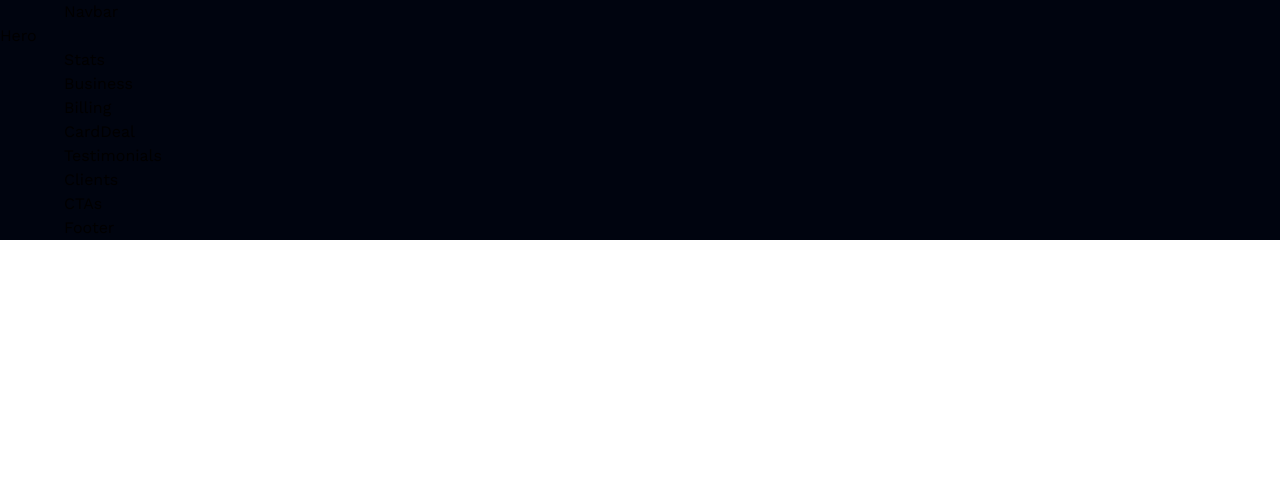
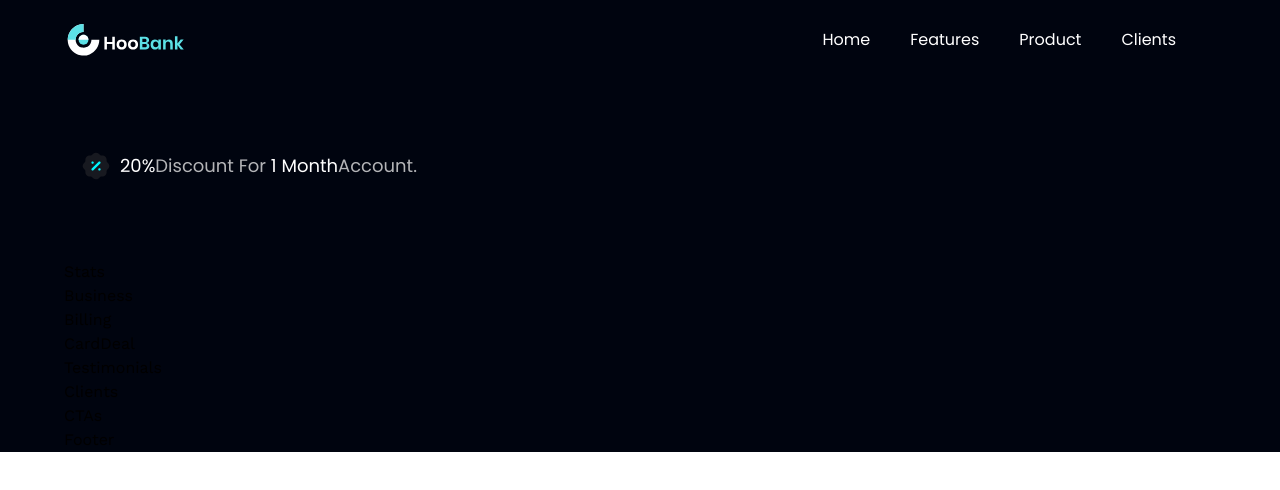
Before and after one commit to Sharmin64/banking-modern-app, a React (Vite) app in the folder banking_modern_app/: page / in a window 1280 px wide. Shown: the top 490 px of the page. Built offline with nearby package versions, Linux system fonts and the light colour scheme.

Commit message:
navbar updated

```diff
--- a/banking_modern_app/src/components/Hero.jsx
+++ b/banking_modern_app/src/components/Hero.jsx
@@ -1,7 +1,22 @@
-import React from "react";
+import styles from "../style";
+import { discount, robot } from "../assets";
 
-const Hero = () => {
-  return <div>Hero</div>;
-};
+const Hero = () => (
+  <section id="home" className={`flex md:flex-row flex-col ${styles.paddingY}`}>
+    <div
+      className={`flex-1 ${styles.flexStart} flex-col xl:px-0 sm:px-16 px-6`}
+    >
+      <div className="flex flex-row items-center py-[6px] px-4 bg-discount-gradient rounded-[10px] mb-2">
+        <img src={discount} alt="discount" className="w-[32px] h-[32px]" />
+        <p className={`${styles.paragraph} ml-2`}>
+          <span className="text-white">20%</span>
+          Discount For {""}
+          <span className="text-white">1 Month</span>
+          Account.
+        </p>
+      </div>
+    </div>
+  </section>
+);
 
 export default Hero;
--- a/banking_modern_app/src/components/Navbar.jsx
+++ b/banking_modern_app/src/components/Navbar.jsx
@@ -1,7 +1,55 @@
-import React from "react";
+import { useState } from "react";
+
+import { close, logo, menu } from "../assets";
+import { navLinks } from "../constants";
 
 const Navbar = () => {
-  return <div>Navbar</div>;
+  const [toggle, setToggle] = useState(false);
+  return (
+    <nav className="w-full flex py-6 justify-between items-center navbar">
+      <img src={logo} alt="hoobank" className="w-[124px] h-[32px]" />
+      <ul className="list-none sm:flex hidden justify-end items-center flex-1">
+        {navLinks.map((nav, index) => (
+          <li
+            key={nav.id}
+            className={`font-poppins font-normal cursor-pointer text-[16px] text-white ${
+              index === navLinks - 1 ? "mr-0" : "mr-10"
+            }`}
+          >
+            <a href={`#${nav.id}`}>{nav.title}</a>
+          </li>
+        ))}
+      </ul>
+
+      <div className="sm:hidden flex flex-1 justify-end items-center">
+        <img
+          src={toggle ? close : menu}
+          alt="menu"
+          className="w-[28px] h-[28px] object-contain"
+          onClick={() => setToggle((prev) => !prev)}
+        />
+
+        <div
+          className={`${
+            toggle ? "flex" : "hidden"
+          } p-6 bg-black-gradient absolute top-20 right-0 mx-4 my-2 min-w-[140px] rounded-xl sidebar`}
+        >
+          <ul className="list-none flex flex-col justify-end items-center flex-1">
+            {navLinks.map((nav, index) => (
+              <li
+                key={nav.id}
+                className={`font-poppins font-normal cursor-pointer text-[16px] text-white ${
+                  index === navLinks - 1 ? "mr-0" : "mb-4"
+                }`}
+              >
+                <a href={`#${nav.id}`}>{nav.title}</a>
+              </li>
+            ))}
+          </ul>
+        </div>
+      </div>
+    </nav>
+  );
 };
 
 export default Navbar;
```
